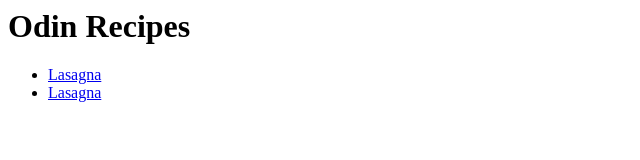
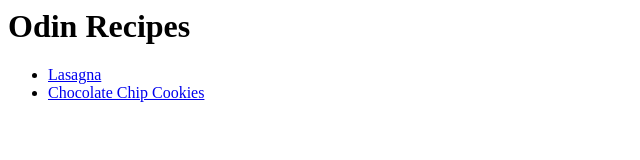
Before and after one commit to berrytechnics/odin-recipes, a plain HTML site: page index.html in a window 1280 px wide. Shown: the whole page, without its empty margins (0-640 px from the left). Drawn offline with Linux system fonts and the light colour scheme.

Commit message:
correct mislabeled recipe link

```diff
--- a/index.html
+++ b/index.html
@@ -12,7 +12,7 @@
             <a href="recipes/lasagna.html">Lasagna</a>
         </li>
         <li>
-            <a href="recipes/chocchipcookie.html">Lasagna</a>
+            <a href="recipes/chocchipcookie.html">Chocolate Chip Cookies</a>
         </li>
     </ul>
 </body>
```
